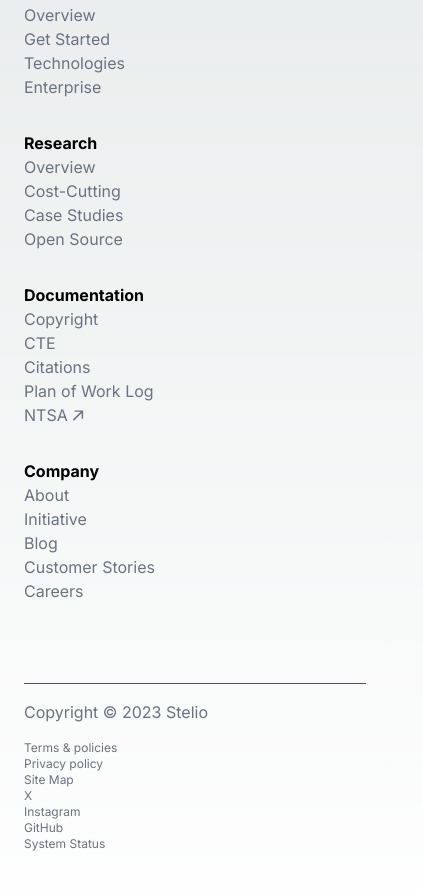
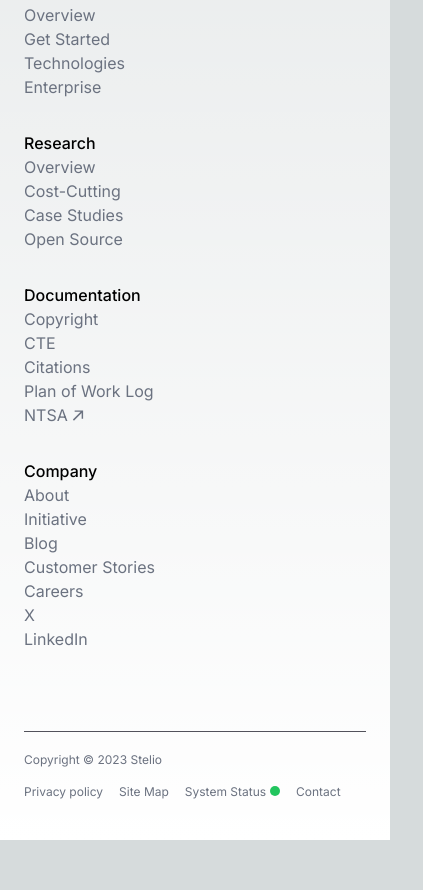
Before and after one commit to degstn/anole, a Next.js app in the folder frontend/: page /system-status in a window 390 px wide. Before the commit this address had no page. Shown: the part 968-1858 px from the top of the page, 423 px wide, since content can reach past the window. After the commit the page ends 1808 px from the top, so only its background shows below. Built offline with nearby package versions, Linux system fonts and the light colour scheme.

Commit message:
fixed footer for web, mobile fix soon, added system status page

```diff
--- a/frontend/src/app/careers/open-roles/page.tsx
+++ b/frontend/src/app/careers/open-roles/page.tsx
@@ -70,8 +70,6 @@ export default function Page() {
                         <option value="Leadership">Leadership Leader</option>
                         <option value="Web Infrastructure">Web Infrastructure</option>
                         <option value="HQ">HQ</option>
-
-
                     </select>
                 </div>
                 <h2 className="font-semibold mb-16">Showing 11 Jobs.</h2>
--- a/frontend/src/app/components/Footer.js
+++ b/frontend/src/app/components/Footer.js
@@ -27,7 +27,7 @@ export default function Footer() {
         <div className="col-span-1 lg:col-span-2">
           <ul className="flex flex-col flex-initial md:flex-1">
           <li className="sm:py-0 md:py-0 md:pb-2">
-              <p className="font-bold">
+              <p className="font-medium">
                 Product
               </p>
             </li>
@@ -68,7 +68,7 @@ export default function Footer() {
         <div className="col-span-1 lg:col-span-2">
           <ul className="flex flex-col flex-initial md:flex-1">
           <li className="sm:py-0 md:py-0 md:pb-2">
-              <p className="font-bold">
+              <p className="font-medium">
                 Research
               </p>
             </li>
@@ -110,7 +110,7 @@ export default function Footer() {
         <div className="col-span-1 lg:col-span-2">
           <ul className="flex flex-col flex-initial md:flex-1">
           <li className="sm:py-0 md:py-0 md:pb-2">
-              <p className="font-bold">
+              <p className="font-medium">
                 Documentation
               </p>
             </li>
@@ -166,7 +166,7 @@ export default function Footer() {
         <div className="col-span-1 lg:col-span-2">
           <ul className="flex flex-col flex-initial md:flex-1">
           <li className="sm:py-0 md:py-0 md:pb-2">
-              <p className="font-bold">
+              <p className="font-medium">
                 Company
               </p>
             </li>
@@ -210,10 +210,28 @@ export default function Footer() {
                 Careers
               </Link>
             </li>
+            <li className="sm:py-0 md:py-0 md:pb-2">
+              <Link
+                href="https://x.com/fltsa"
+                className="text-gray-500 transition duration-150 ease-in-out hover:text-gray-500 hover:underline"
+              >
+                X
+              </Link>
+            </li>
+            <li className="sm:py-0 md:py-0 md:pb-2">
+              <Link
+                href="https://linkedin.com/in/stelioai"
+                className="text-gray-500 transition duration-150 ease-in-out hover:text-gray-500 hover:underline"
+              >
+                LinkedIn
+              </Link>
+            </li>
           </ul>
         </div>
       </div>
-      <div className="flex flex-col lg:items-center md:items-center sm:items-start justify-start py-4 pb-20 space-y-4 md:flex-row bg-zinc-900 bg-opacity-0">
+  <div className="text-xs container justify-start px-0 mt-5 mb-10">
+
+    <div className="grid lg:grid-cols-5 sm:grid-cols-1 gap-4">
     <div>
           <span>
             <p className="text-gray-500">
@@ -221,34 +239,17 @@ export default function Footer() {
             </p>
           </span>
         </div>
-        <div className="text-xs">
       <div className="col-span-1 lg:col-span-2">
-            <ul className="flex flex-col flex-initial md:flex-1">
-              <li className="">
+        <ul className="flex flex-row flex-initial md:flex-1">
+          <li className="mr-4">
             <Link
-                  href="/policies"
-                  className="text-gray-500 transition duration-150 ease-in-out hover:text-gray-500 hover:underline"
-                >
-                  Terms & policies
-                </Link>
-              </li>
-            </ul>
-          </div>
-        <div className="col-span-1 lg:col-span-2">
-            <ul className="flex flex-col flex-initial md:flex-1">
-              <li className="">
-                <Link
-                  href="/policies/privacy-policy"
+              href="/privacy-policy"
               className="text-gray-500 transition duration-150 ease-in-out hover:text-gray-500 hover:underline"
             >
               Privacy policy
             </Link>
           </li>
-            </ul>
-          </div>
-          <div className="col-span-1 lg:col-span-2">
-            <ul className="flex flex-col flex-initial md:flex-1">
-              <li className="">
+          <li className="mr-4">
             <Link
               href="/sitemap.xml"
               className="text-gray-500 transition duration-150 ease-in-out hover:text-gray-500 hover:underline"
@@ -256,53 +257,23 @@ export default function Footer() {
               Site Map
             </Link>
           </li>
-            </ul>
-          </div>
-          <div className="col-span-1 lg:col-span-2">
-            <ul className="flex flex-col flex-initial md:flex-1">
-              <li className="">
-                <Link
-                  href="https://x.com/fltsa"
-                  className="text-gray-500 transition duration-150 ease-in-out hover:text-gray-500 hover:underline"
-                >
-                  X
-                </Link>
-              </li>
-            </ul>
-          </div>
-          <div className="col-span-1 lg:col-span-2">
-            <ul className="flex flex-col flex-initial md:flex-1">
-              <li className="">
-                <Link
-                  href="https://instagram.com/fltsa"
-                  className="text-gray-500 transition duration-150 ease-in-out hover:text-gray-500 hover:underline"
-                >
-                  Instagram
-                </Link>
-              </li>
-            </ul>
-          </div>
-          <div className="col-span-1 lg:col-span-2">
-            <ul className="flex flex-col flex-initial md:flex-1">
-              <li className="">
-                <Link
-                  href="https://github.com/degstn/anole
-                  "
-                  className="text-gray-500 transition duration-150 ease-in-out hover:text-gray-500 hover:underline"
-                >
-                  GitHub
-                </Link>
-              </li>
-            </ul>
-          </div>
-          <div className="col-span-1 lg:col-span-2">
-            <ul className="flex flex-col flex-initial md:flex-1">
-              <li className="">
+          <li className="mr-4">
+
             <Link
               href="/system-status"
               className="text-gray-500 transition duration-150 ease-in-out hover:text-gray-500 hover:underline"
             >
               System Status
+              <span className="bg-green-500 h-2.5 w-2.5 rounded-full inline-block ml-1"></span>
+
+            </Link>
+          </li>
+          <li className="mr-4">
+            <Link
+              href="/contact"
+              className="text-gray-500 transition duration-150 ease-in-out hover:text-gray-500 hover:underline"
+            >
+              Contact
             </Link>
           </li>
         </ul>
--- /dev/null
+++ b/frontend/src/app/system-status/page.tsx
@@ -0,0 +1,14 @@
+import { m } from 'framer-motion'
+import Image from 'next/image'
+
+export default function Page() {
+  return (
+    <main className="flex min-h-screen flex-col items-center justify-between p-25 ">
+      <div className="flex flex-col items-center min-h-[calc(100vh-44px)] justify-center">
+        <h1 className="text-3xl tracking-tight max-w-3xl font-regular mb-4 mt-10">
+        System Status
+        </h1>
+      </div>
+    </main>
+  )
+}
```
Lines whose indentation alone changed are shown as unchanged.
